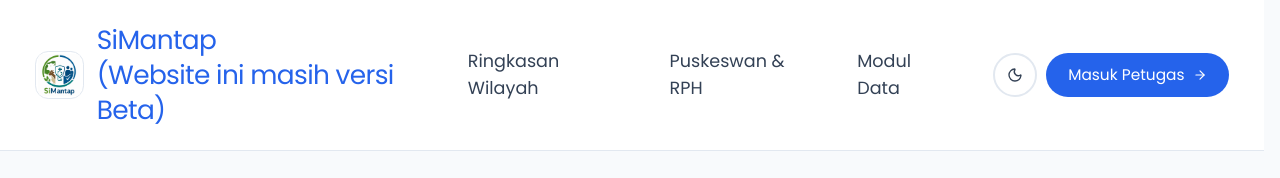
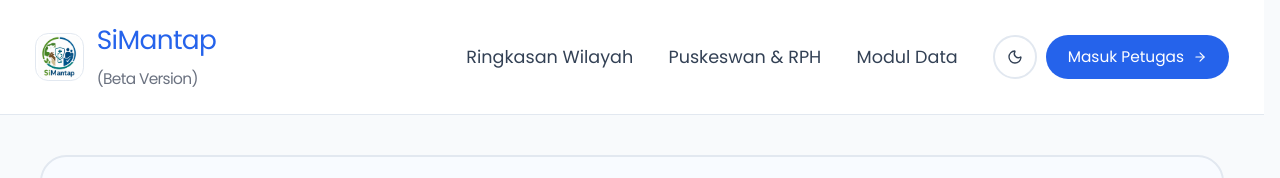
Before and after one commit to Reja016/Distapang_PKH_kebumen, a Next.js app: page / in a window 1280 px wide. Shown: the top 178 px of the page. Built offline with nearby package versions, Linux system fonts and the light colour scheme; no server answers; the database is empty.

Commit message:
update kecil

```diff
--- a/components/landing/LandingHeader.tsx
+++ b/components/landing/LandingHeader.tsx
@@ -69,8 +69,9 @@
               <span className="font-extrabold text-lg sm:text-2xl text-blue-600 dark:text-blue-400 tracking-tight">
                 SiMantap
                 <br />
-                  <span className="text-xs sm:text-sm font-normal text-gray-500"></span>
-                    (Website ini masih versi Beta)
+                  <span className="text-xs sm:text-sm font-normal text-gray-500">
+                    (Beta Version)
+                  </span>
               </span>
             </div>
           </div>
```
